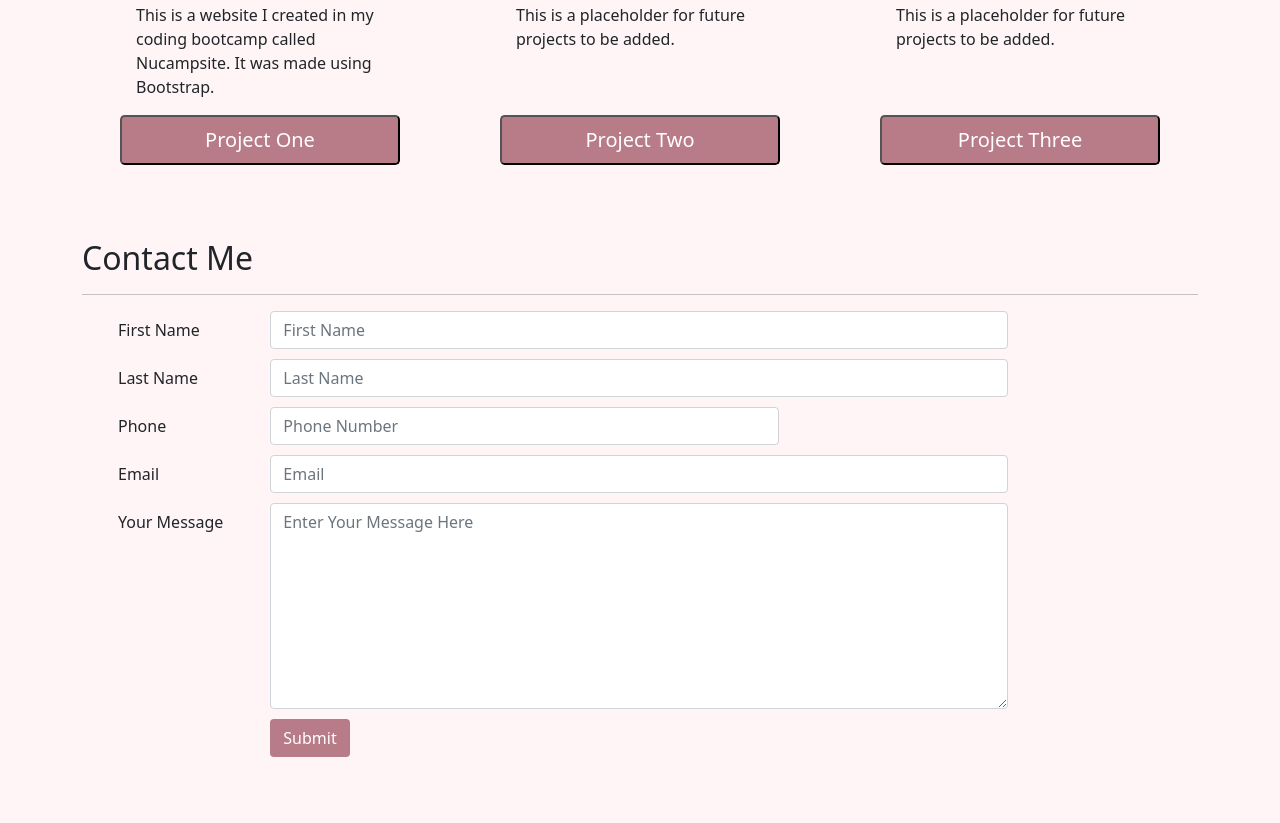
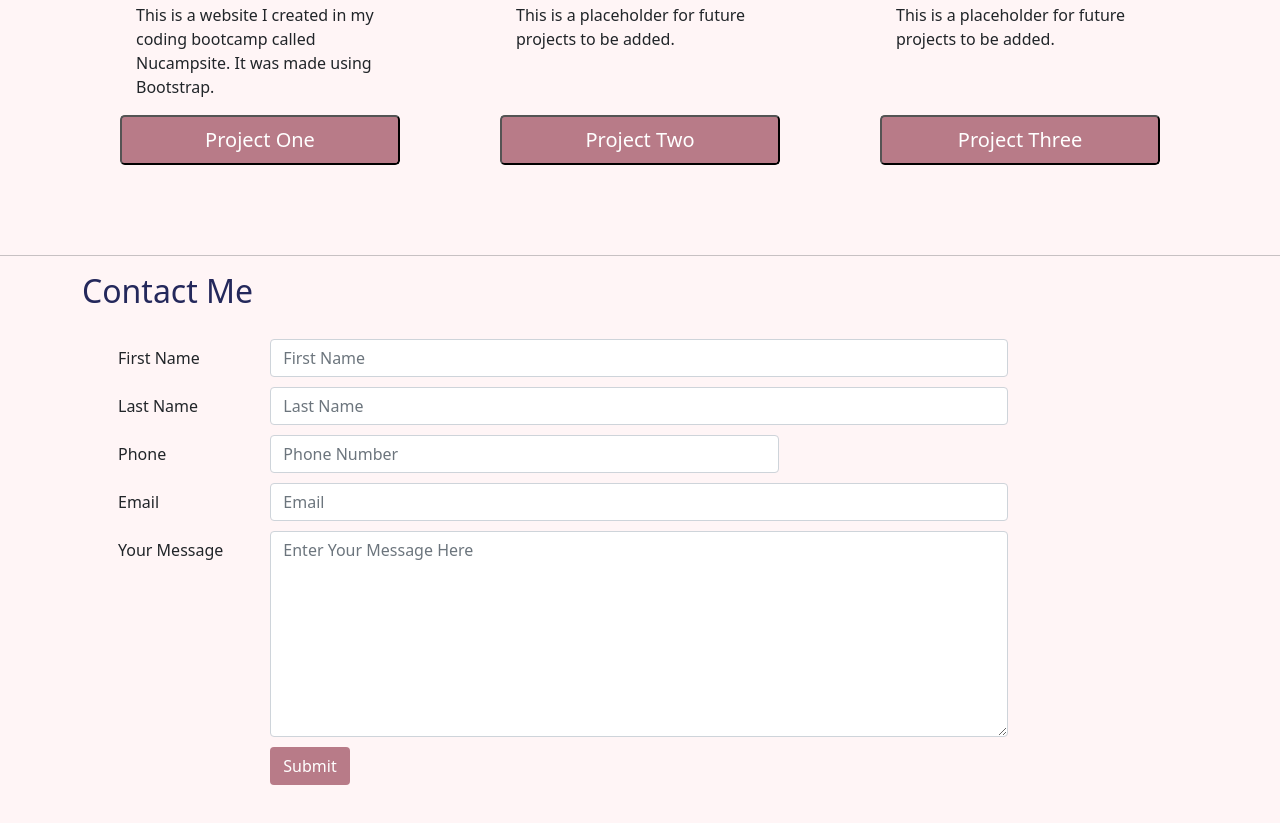
Before and after one commit to webdev480/portfolio-project, a plain HTML site: page index.html in a window 1280 px wide. Shown: the part 925-1748 px from the top of the page. Drawn offline with nearby package versions, Linux system fonts and the light colour scheme.

Commit message:
Personal Portfolio Project

```diff
--- a/css/styles.css
+++ b/css/styles.css
@@ -58,3 +58,8 @@ footer {
     height: 15vw;
     object-fit: cover;
 }
+
+.contact {
+    color: #24285b;
+    padding-bottom: 20px;
+}
--- a/index.html
+++ b/index.html
@@ -83,12 +83,12 @@
             </div>
         </div>
     </section>
-
+<hr>
     <section class="container">
         <div class="row row-content">
             <div class="col-12">
                 <h2 class="contact" id="contact">Contact Me</h2>
-                <hr />
+
             </div>
             <div class="col-md-10">
                 <form action="https://formspree.io/f/xbjwyoad"
```
Also changed, not shown: img/laptop-photo.jpg (added).
